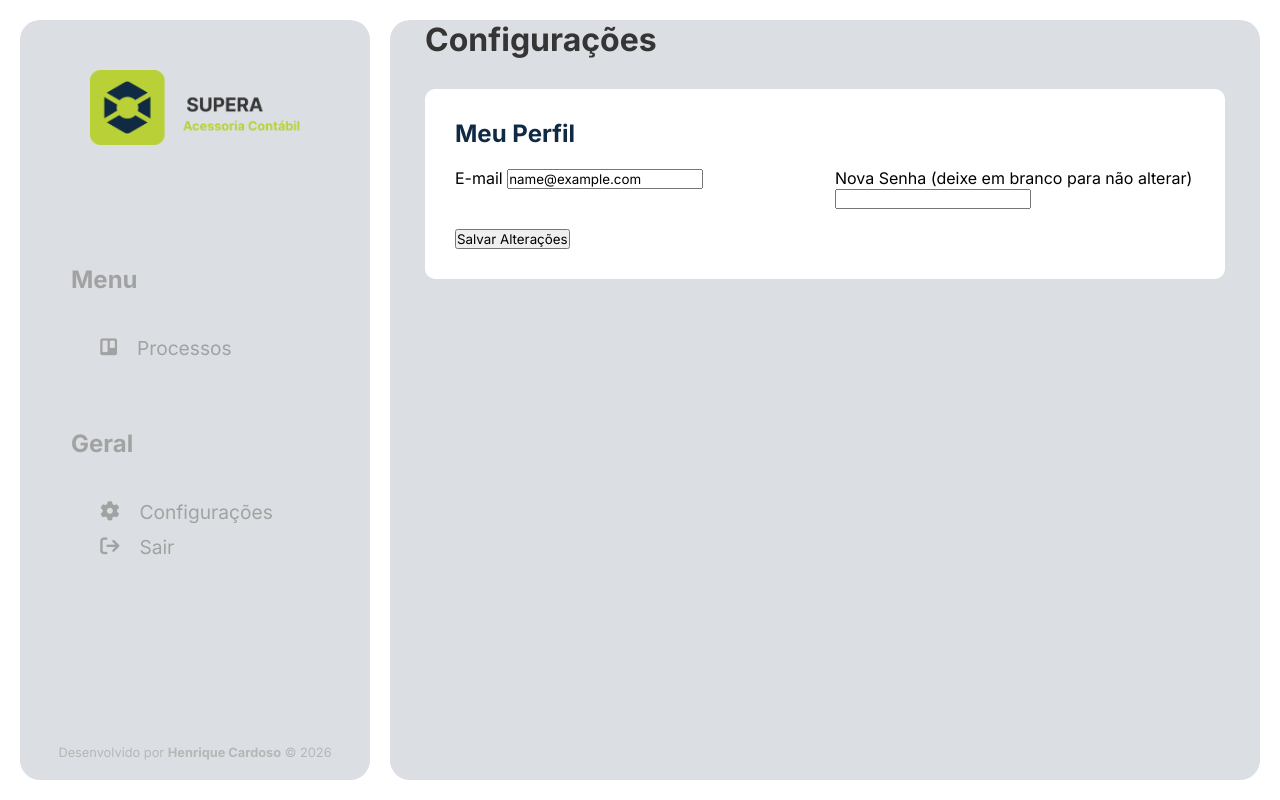
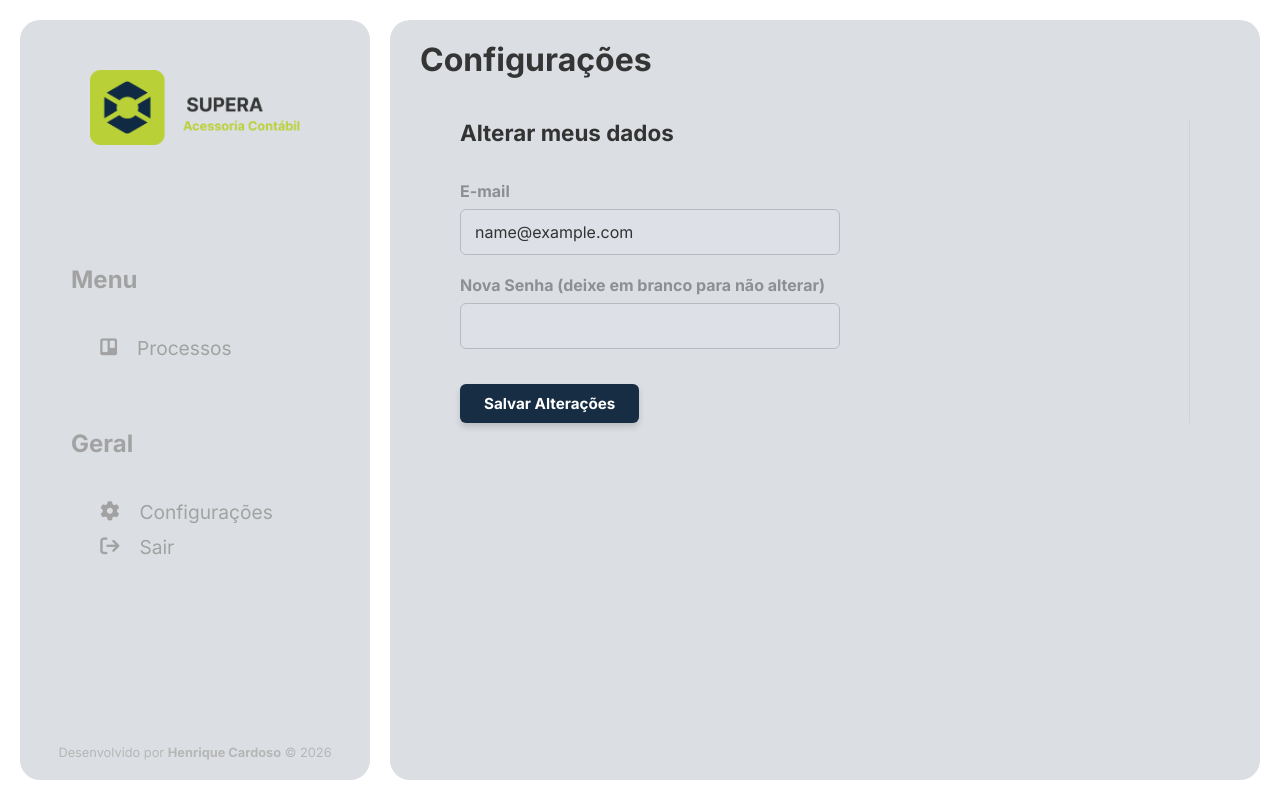
Before and after one commit to rique-cardoso/supera-contabilidade-system, a Django app: page /configuracoes/ in a window 1280 px wide. Run offline with Django 5.2, Linux system fonts and the light colour scheme; the visitor is signed in with stand-in values (Sample User, id 1); some libraries are stand-ins or nearby versions.

Commit message:
melhorando a formatação visual da tela de configuracoes

```diff
--- /dev/null
+++ b/static/css/configuracoes.css
@@ -0,0 +1,121 @@
+.container_alter-users {
+    display: flex;
+    justify-content: space-between;
+    padding: 20px 40px 60px 40px;
+    border-radius: 8px;
+    margin: 0 30px 30px 30px;
+}
+
+/* Divisão de Colunas
+*/
+.configuracoes_usuario,
+.criar_usuario {
+    flex: 1;
+    display: flex;
+    flex-direction: column;
+}
+
+/* Cria a linha divisória sutil no meio */
+.configuracoes_usuario {
+    padding-right: 60px;
+    border-right: 1px solid #d0d2d6;
+}
+
+.criar_usuario {
+    padding-left: 60px;
+}
+
+/* Tipografia dos Títulos (h2)
+*/
+.container_alter-users h2 {
+    color: #333333;
+    font-size: 1.4rem;
+    font-weight: 700;
+    margin-bottom: 35px;
+}
+
+/* Grupos de Formulário e Labels
+*/
+.form-group {
+    margin-bottom: 20px;
+    display: flex;
+    flex-direction: column;
+}
+
+.form-group label {
+    color: #8c8f94;
+    font-weight: bold;
+    font-size: 1rem;
+    margin-bottom: 8px;
+}
+
+/* Campos de Input e Select
+*/
+.input-inline {
+    width: 100%;
+    max-width: 380px;
+    padding: 12px 14px;
+    background-color: #dde0e6; /* Cinza preenchimento */
+    border: 1px solid #b8bac0; /* Borda cinza sutil */
+    border-radius: 6px;
+    font-size: 1rem;
+    color: #333;
+    outline: none;
+    box-sizing: border-box;
+    transition: border-color 0.3s ease;
+}
+
+.input-inline:focus {
+    border-color: #172d44; /* Destaque ao clicar */
+    background-color: #e6e8ec;
+}
+
+/* Botões de Ação
+*/
+.btn-submit-modal {
+    background-color: #172d44; /* Azul marinho escuro */
+    color: #ffffff;
+    border: none;
+    padding: 10px 24px;
+    border-radius: 6px;
+    font-size: 0.95rem;
+    font-weight: bold;
+    cursor: pointer;
+    box-shadow: 0 4px 6px rgba(0, 0, 0, 0.15);
+    margin-top: 15px;
+    transition: background-color 0.2s ease, transform 0.1s ease;
+    align-self: flex-start; /* Evita que o botão estique */
+}
+
+.btn-submit-modal:hover {
+    background-color: #0f1e2e;
+}
+
+.btn-submit-modal:active {
+    transform: translateY(1px);
+}
+
+/* Responsividade (Telas menores)
+*/
+@media (max-width: 850px) {
+    .container_alter-users {
+        flex-direction: column;
+        padding: 30px 20px;
+    }
+
+    .configuracoes_usuario {
+        padding-right: 0;
+        border-right: none;
+        border-bottom: 1px solid #d0d2d6;
+        padding-bottom: 40px;
+        margin-bottom: 40px;
+    }
+
+    .criar_usuario {
+        padding-left: 0;
+    }
+
+    .input-inline {
+        max-width: 100%;
+    }
+}
--- a/templates/configuracoes.html
+++ b/templates/configuracoes.html
@@ -1,40 +1,55 @@
 {% extends 'base.html' %}
+{% load static %}
 
 {% block title %}Configurações | Supera{% endblock %}
 
+{% block extra_css %}
+    <link rel="stylesheet" href="{% static 'css/configuracoes.css' %}?v=1"/>
+{% endblock %}
+
 {% block content %}
-<div style="max-width: 800px; margin: 0 auto;">
-    <h1 style="color: var(--light-font2); margin-bottom: 30px;">Configurações</h1>
+<h1 style="color: var(--light-font2); margin: 20px 30px;">Configurações</h1>
 
-    <div style="background: white; padding: 30px; border-radius: 10px; margin-bottom: 30px;">
-        <h2 style="color: var(--main); margin-bottom: 20px;">Meu Perfil</h2>
+<div class="container_alter-users">
+    <div class="configuracoes_usuario">
+      <h2>Alterar meus dados</h2>
       <form id="formPerfil" onsubmit="atualizarPerfil(event)">
-            <div style="display: grid; grid-template-columns: 1fr 1fr; gap: 20px;">
+        <div>
           <div class="form-group">
             <label>E-mail</label>
-                    <input type="email" id="meuEmail" class="input-inline" value="{{ request.user.email }}" required>
+            <input
+              type="email"
+              id="meuEmail"
+              class="input-inline"
+              value="{{ request.user.email }}"
+              required
+            />
           </div>
           <div class="form-group">
             <label>Nova Senha (deixe em branco para não alterar)</label>
-                    <input type="password" id="minhaSenha" class="input-inline">
+            <input type="password" id="minhaSenha" class="input-inline" />
           </div>
         </div>
-            <button type="submit" class="btn-submit-modal" style="margin-top: 20px;">Salvar Alterações</button>
+        <button type="submit" class="btn-submit-modal">
+          Salvar Alterações
+        </button>
       </form>
     </div>
 
     {% if request.user.role == 'admin' %}
-    <div style="background: white; padding: 30px; border-radius: 10px;">
-        <h2 style="color: var(--main); margin-bottom: 20px;">Convidar Novo Usuário da Equipe</h2>
+    <div class="criar_usuario">
+      <h2>
+        Criar novo usuário
+      </h2>
       <form id="formConvite" onsubmit="enviarConvite(event)">
-            <div style="display: grid; grid-template-columns: 1fr 1fr; gap: 20px;">
+        <div>
           <div class="form-group">
             <label>Nome Completo</label>
-                    <input type="text" id="conviteNome" class="input-inline" required>
+            <input type="text" id="conviteNome" class="input-inline" required />
           </div>
           <div class="form-group">
             <label>E-mail</label>
-                    <input type="email" id="conviteEmail" class="input-inline" required>
+            <input type="email" id="conviteEmail" class="input-inline" required />
           </div>
           <div class="form-group form-group-full">
             <label>Papel no Sistema</label>
@@ -44,10 +59,15 @@
             </select>
           </div>
         </div>
-            <button type="submit" class="btn-submit-modal" style="margin-top: 20px; background-color: var(--secondary); color: var(--main);">Enviar Convite</button>
+        <button
+          type="submit"
+          class="btn-submit-modal"
+        >
+          Enviar Convite
+        </button>
       </form>
+      {% endif %}
     </div>
-    {% endif %}
 </div>
 
 <script src="{% static 'scripts/configuracoes.js' }"></script>
```
Lines whose indentation alone changed are shown as unchanged.
